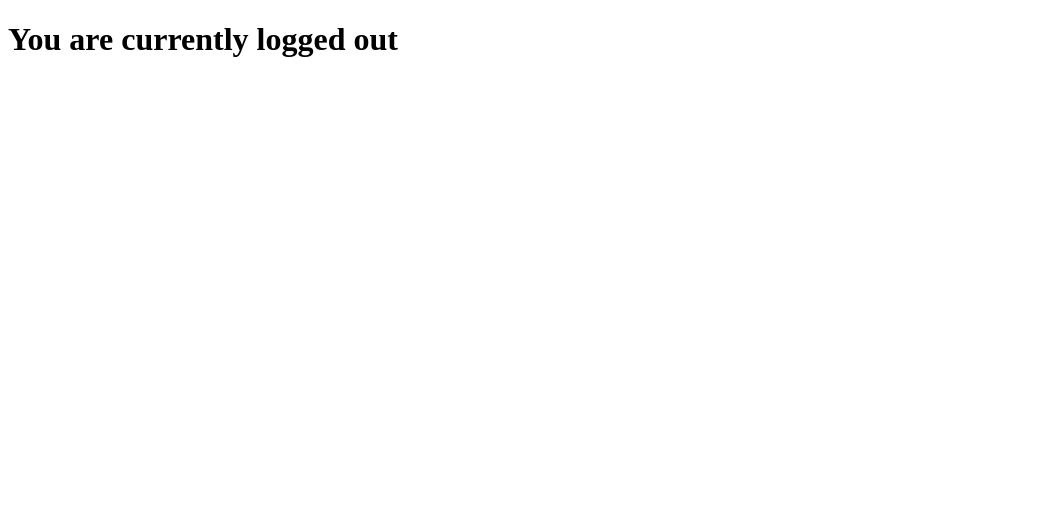
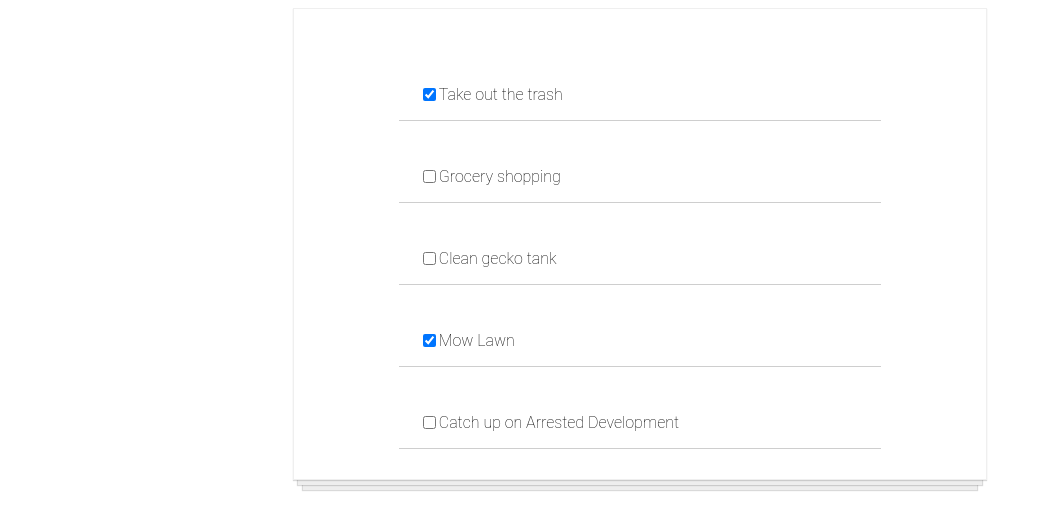
Before and after one commit to kevincwashburn/react-practice, a React (Create React App) app in the folder practice-app/: page / in a window 1280 px wide. Shown: the top 530 px of the page, without its empty margins (0-1042 px from the left). Built offline with nearby package versions, Linux system fonts and the light colour scheme.

Commit message:
Todo App state/constructor method solved

```diff
--- a/practice-app/src/App.js
+++ b/practice-app/src/App.js
@@ -1,25 +1,34 @@
-// pre-answer 2:12:26
-// answer 2:15:11
+// solved: 2:21:55
+// unsolved: 2:20:19
 
-import React, {Component} from "react";
+import React, { Component } from "react";
+import TodoItem from "./TodoItem";
+import todosData from "./todosData";
+
+
+
+// function App() {
+//   const todoItems = todosData.map(item => <TodoItem key={item.id} item={item} />)
+
+//   return (
+//     <div className="todo-list">
+//       {todoItems}
+//     </div>
+//   )
+// }
 
 class App extends Component {
   constructor() {
     super()
     this.state = {
-      isLoggedIn: false
+      todos: todosData
     }
   }
   render() {
-    let status;
-    if (this.state.isLoggedIn === true) {
-      status = "in"
-    } else if (!this.state.isLoggedIn) {
-      status = "out"
-    }
+    const todoItems = this.state.todos.map(item => <TodoItem key={item.id} item={item} />)
     return (
-      <div>
-        <h1>You are currently logged {status}</h1>
+      <div className="todo-list">
+        {todoItems}
       </div>
     )
   }
```
